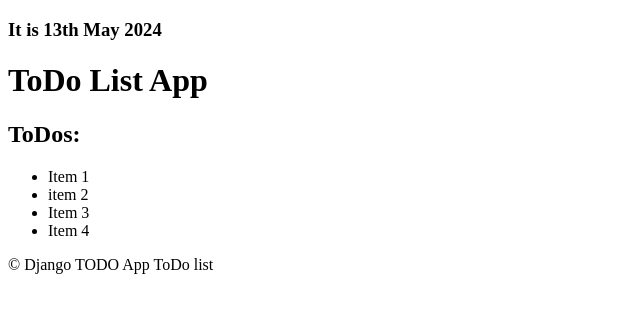
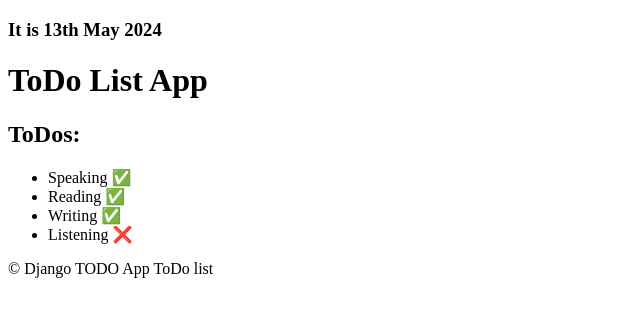
Before and after one commit to Eastwesser/Django_ToDo_List, a Django app: page /todos/ in a window 1280 px wide. Shown: the part 70-387 px from the top of the page, without its empty margins (0-640 px from the left). Run offline with Django 5.2, Linux system fonts and the light colour scheme; data comes from the database, SQL or seed files in the repository; both versions use the stored data as it was after the commit.

Commit message:
Django CBV 5

```diff
--- a/todo_list/models.py
+++ b/todo_list/models.py
@@ -3,6 +3,7 @@ from django.db import models
 
 class ToDoItem(models.Model):
     class Meta:
+        ordering = ("id", )
         verbose_name = "ToDo Item for 'SeRWaL' project"
 
     title = models.CharField(max_length=250)
--- a/todo_list/templates/todo_list/index.html
+++ b/todo_list/templates/todo_list/index.html
@@ -9,7 +9,14 @@
     <h2>ToDos:</h2>
     <ul>
         {% for todo_item in todo_items %}
-            <li>{{ todo_item }}</li>
+            <li>
+                {{ todo_item.title }}
+                {% if todo_item.done %}
+                    ✅
+                {% else %}
+                    ❌
+                {% endif %}
+            </li>
         {% endfor %}
     </ul>
 {% endblock %}
--- a/todo_list/views.py
+++ b/todo_list/views.py
@@ -3,17 +3,31 @@ from django.http import (
     HttpRequest,
 )
 from django.shortcuts import render
+from django.views.generic import (
+    TemplateView,
+    ListView,
+)
+
+from .models import ToDoItem
 
 
 def index_view(request: HttpRequest) -> HttpResponse:
-    todo_items = [
-        "Item 1",
-        "item 2",
-        "Item 3",
-        "Item 4",
-    ]
+    todo_items = ToDoItem.objects.all()
     return render(
         request,
         template_name="todo_list/index.html",
         context={"todo_items": todo_items},
     )
+
+
+class ToDoListIndexView(TemplateView):
+    template_name = "todo_list/index.html"
+
+    def get_context_data(self, **kwargs):
+        context = super().get_context_data(**kwargs)
+        context["todo_items"] = ToDoItem.objects.all()
+        return context
+
+
+class ToDoListView(ListView):
+    template_name = "todo_list/index.html"
```
Also changed, not shown: db.sqlite3.
